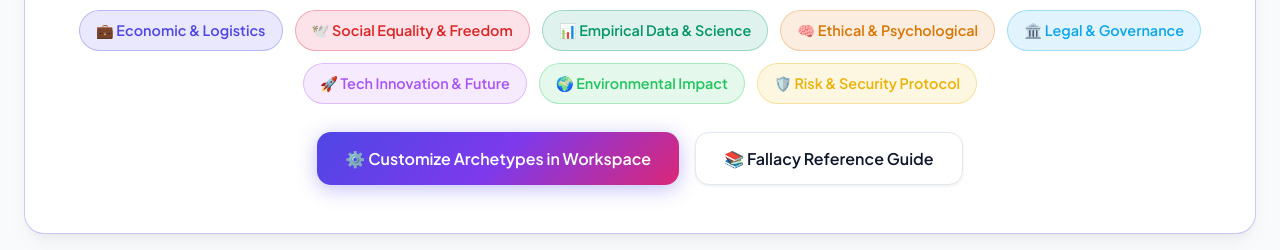
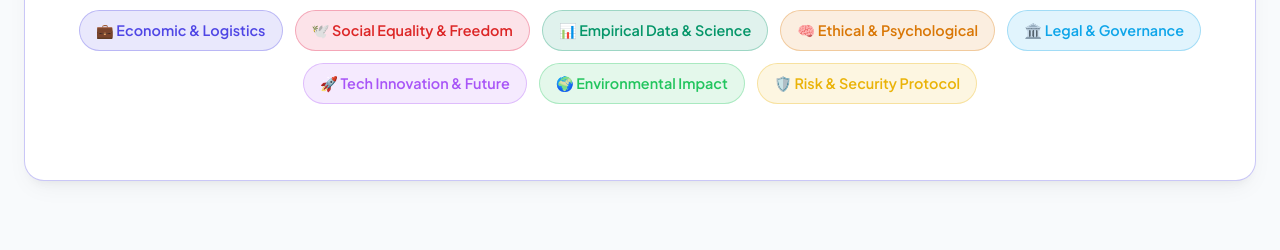
Before and after one commit to Dominus005era/LogicLens, a website: page public/index.html in a window 1280 px wide. Shown: the part 3420-3670 px from the top of the page. Drawn offline with Linux system fonts and the light colour scheme; no server answers.

Commit message:
Remove Customize Archetypes and Fallacy Guide buttons from banner section on landing page

```diff
--- a/public/index.html
+++ b/public/index.html
@@ -243,15 +243,6 @@
           <span class="fallacy-chip" style="background:rgba(34,197,94,0.12); color:#22C55E; border-color:rgba(34,197,94,0.3);">🌍 Environmental Impact</span>
           <span class="fallacy-chip" style="background:rgba(234,179,8,0.12); color:#EAB308; border-color:rgba(234,179,8,0.3);">🛡️ Risk & Security Protocol</span>
         </div>
-
-        <div style="display:flex; justify-content:center; gap:1rem; margin-top:1.75rem; flex-wrap:wrap;">
-          <a href="dashboard.html" class="btn btn-primary">
-            <span>⚙️ Customize Archetypes in Workspace</span>
-          </a>
-          <button class="btn btn-secondary" onclick="openFallacyModal()">
-            <span>📚 Fallacy Reference Guide</span>
-          </button>
-        </div>
       </div>
     </div>
   </section>
```
